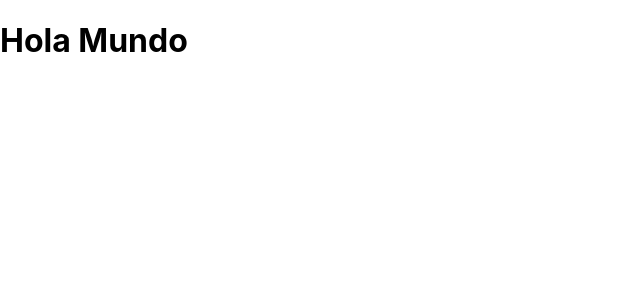
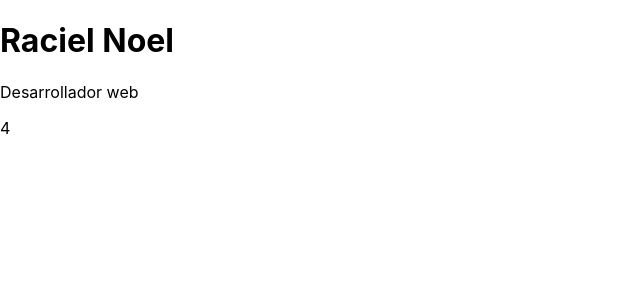
Before and after one commit to rdiazca/basicosreact, a React (Create React App) app: page / in a window 1280 px wide. Shown: the top 300 px of the page, without its empty margins (0-640 px from the left). Built offline with nearby package versions, Linux system fonts and the light colour scheme.

Commit message:
React con JSX

```diff
--- a/src/App.js
+++ b/src/App.js
@@ -1,10 +1,15 @@
-
-
+import React, { Fragment } from "react";
 function App() {
+  const empleado = {
+    nombre: "Raciel Noel",
+    trabajo: "Desarrollador web",
+  };
   return (
-    <div className="App">
-     <h1>Hola Mundo</h1>
-    </div>
+    <Fragment>
+      <h1>{empleado.nombre}</h1>
+      <p>{empleado.trabajo}</p>
+      { 2 + 2 }
+    </Fragment>
   );
 }
 
```
